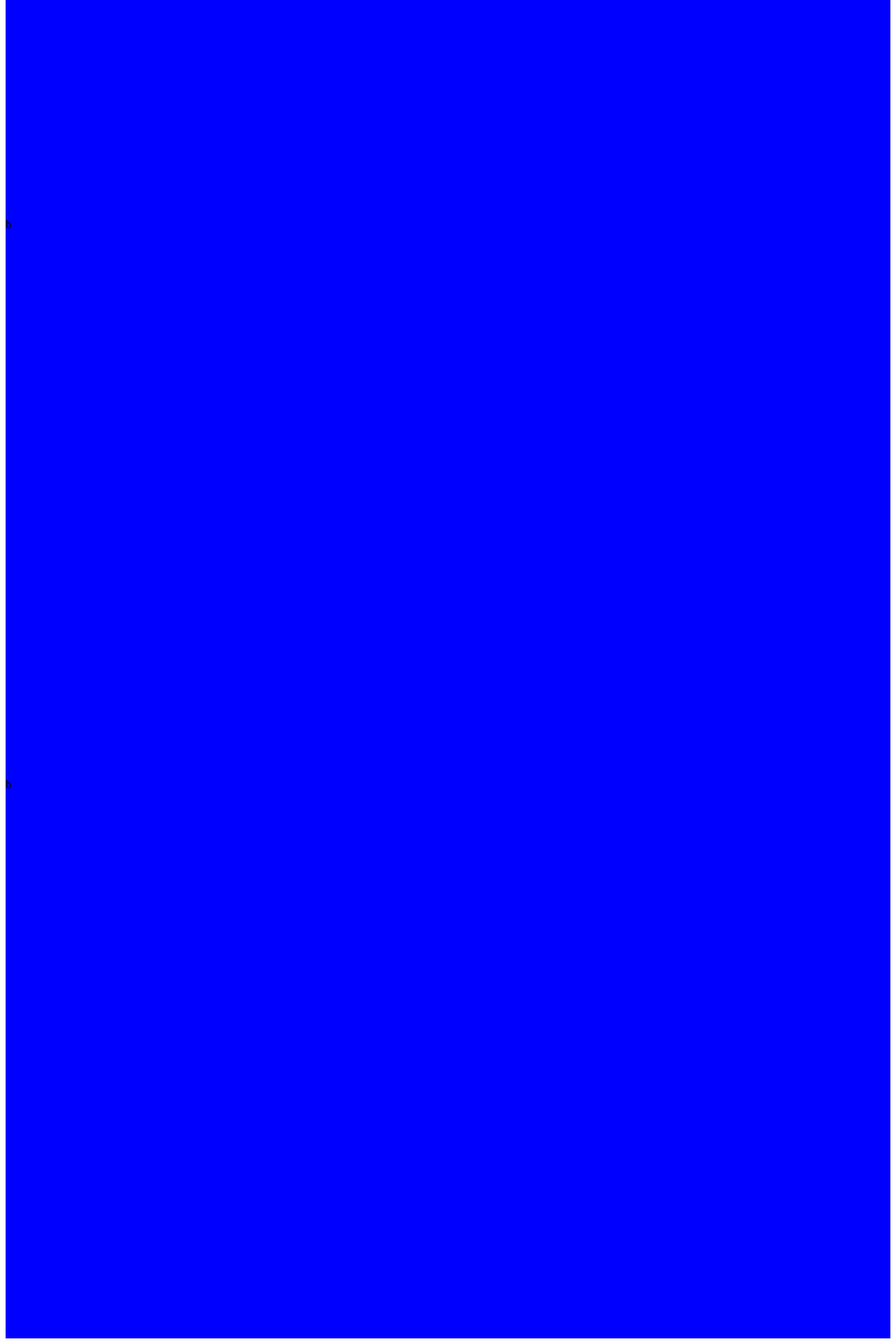
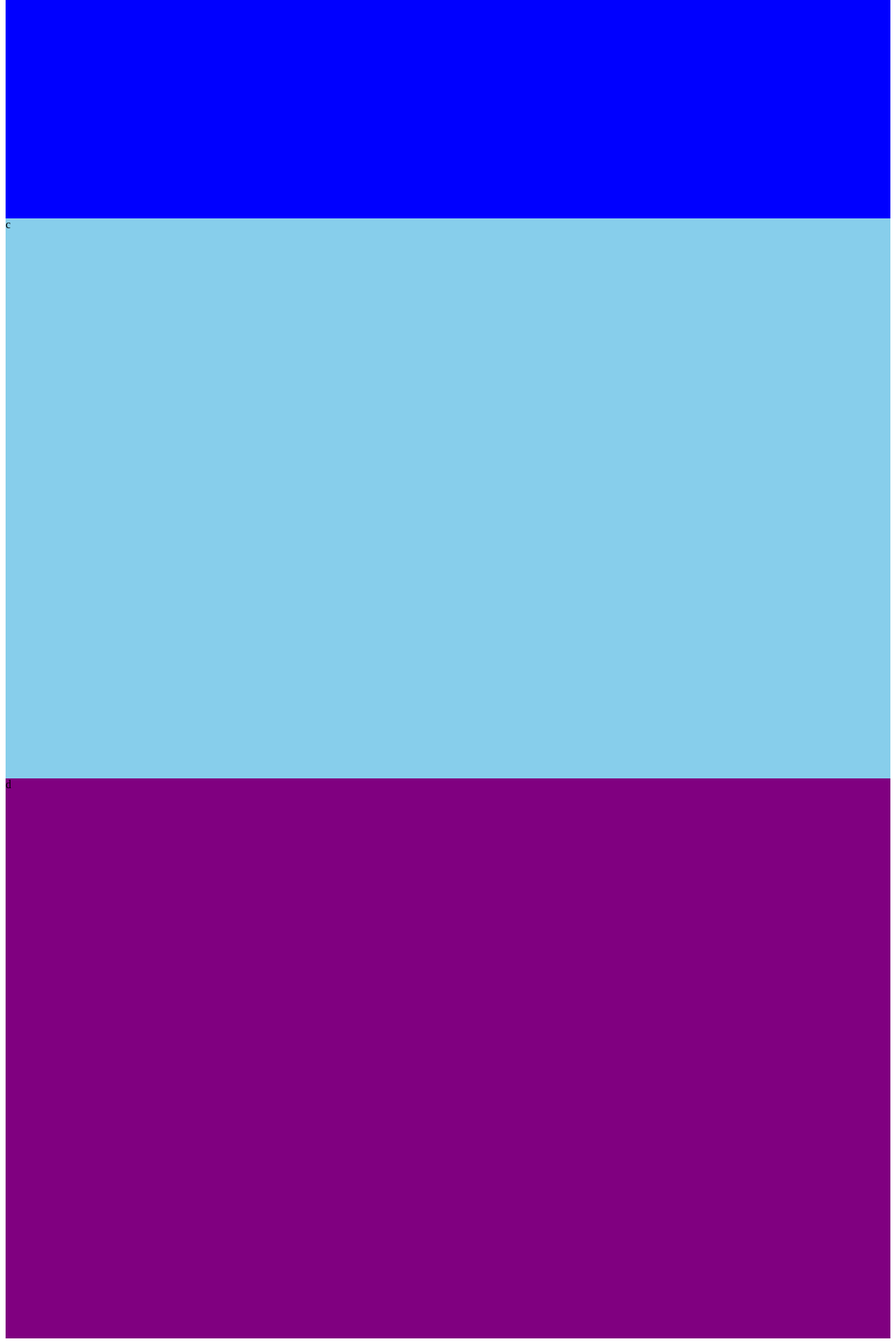
Before and after one commit to lucas8/scroll-spy, a React (Create React App) app: page /#a in a window 1280 px wide. Shown: the part 1296-3216 px from the top of the page at 70% size. Built offline with nearby package versions, Linux system fonts and the light colour scheme.

Commit message:
cleanup usage

```diff
--- a/src/App.tsx
+++ b/src/App.tsx
@@ -14,10 +14,10 @@ function App() {
         <div style={{ height: '100vh', background: 'blue' }}>b</div>
       </ScrollSpyComponent>
       <ScrollSpyComponent id="c" title="c">
-        <div style={{ height: '100vh', background: 'blue' }}>b</div>
+        <div style={{ height: '100vh', background: 'skyblue' }}>c</div>
       </ScrollSpyComponent>
       <ScrollSpyComponent id="d" title="d">
-        <div style={{ height: '100vh', background: 'blue' }}>b</div>
+        <div style={{ height: '100vh', background: 'purple' }}>d</div>
       </ScrollSpyComponent>
     </ScrollSpyProvider>
   )
--- a/src/components/ScrollSpyComponent.tsx
+++ b/src/components/ScrollSpyComponent.tsx
@@ -22,7 +22,7 @@ export default function ScrollSpyComponent({
   // Because the IntersectionObserver passes back a DOM node, not a
   // react one, we need to forward the data-title to pick back up in state
   return (
-    <div key={1} id={id} ref={ref} data-title={title} {...rest}>
+    <div id={id} ref={ref} data-title={title} {...rest}>
       {children}
     </div>
   )
--- a/src/components/ScrollSpyProvider.tsx
+++ b/src/components/ScrollSpyProvider.tsx
@@ -109,7 +109,7 @@ export default function ScrollSpyProvider({
   // Cleanup
   React.useEffect(() => {
     return () => currentObserver.disconnect()
-  }, [])
+  }, [currentObserver])
 
   return (
     <ScrollSpyContext.Provider value={{ ...state, ...actions }}>
```
